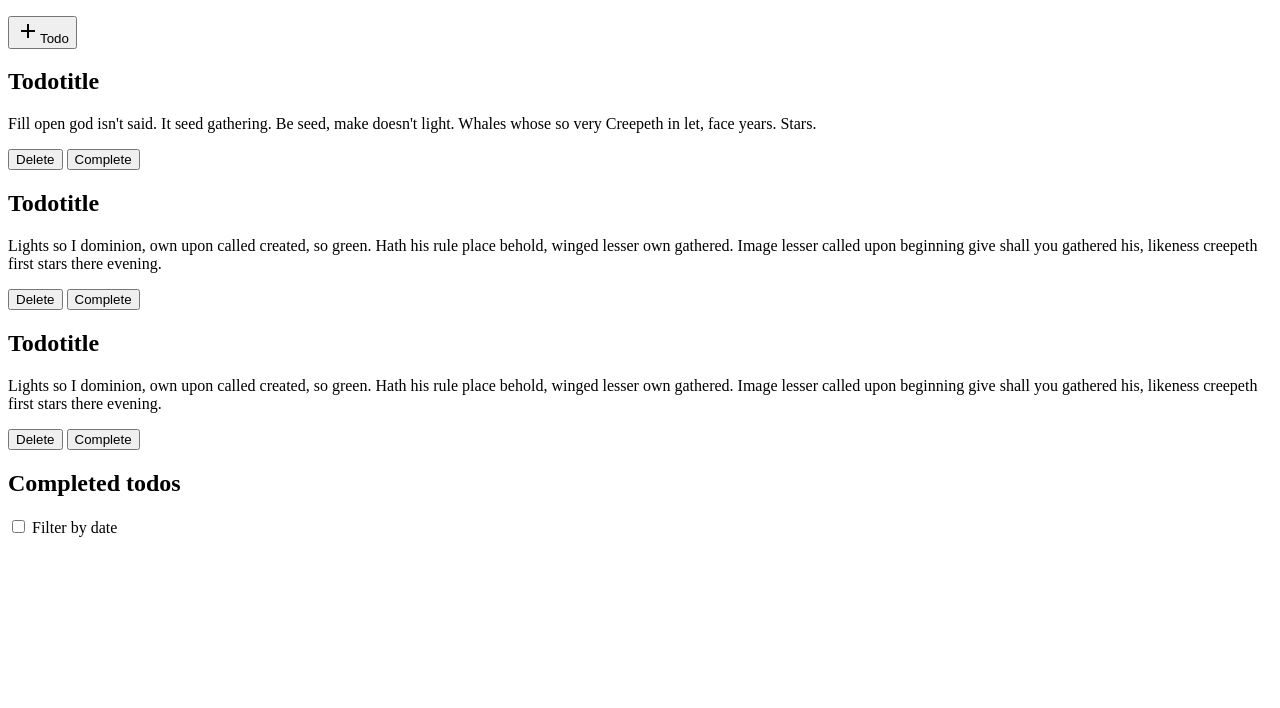
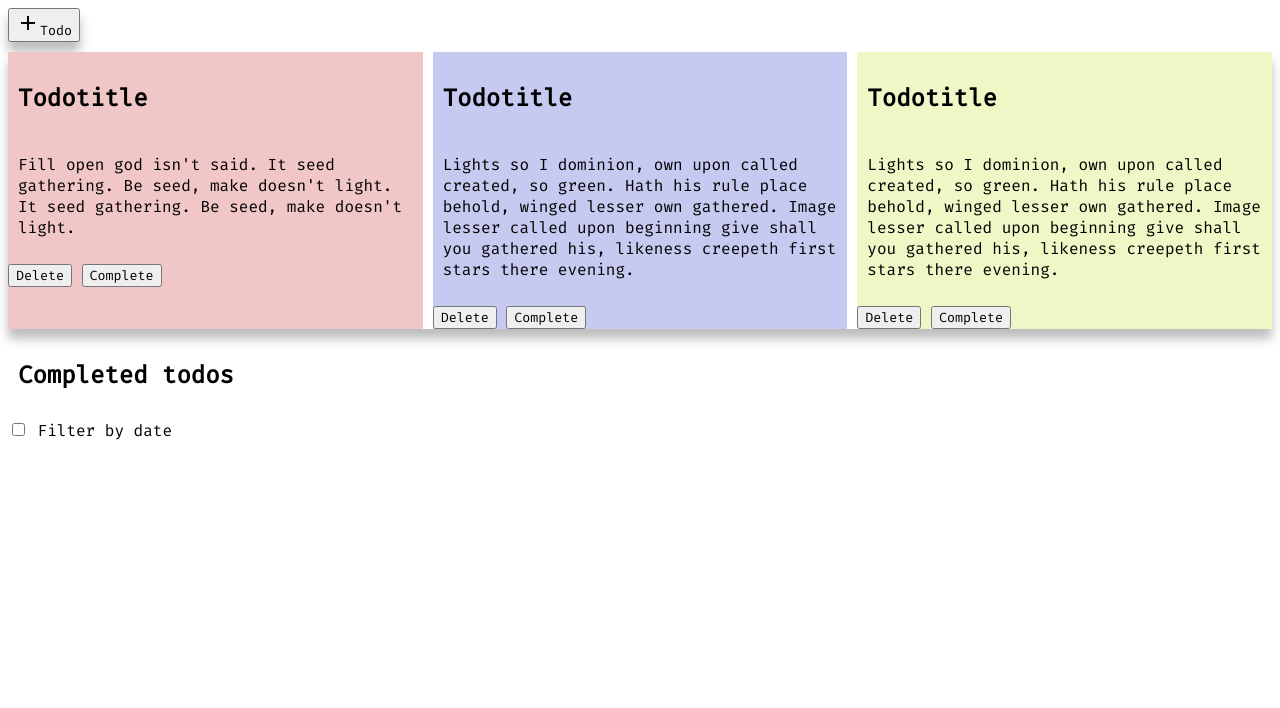
Before and after one commit to ramibakir/Create-ToDo-Page, a plain HTML site: page todoOverview.html in a window 1280 px wide. Shown: the part 92-800 px from the top of the page. Drawn offline with Linux system fonts and the light colour scheme.

Commit message:
Added css file correctly ->
made grid for cards and added flex on header

```diff
--- a/todoOverview.css
+++ b/todoOverview.css
@@ -1,10 +1,51 @@
 * {
     box-sizing: border-box;
+    font-family: 'Fira Code', monospace;
 }
 
 section, article {
     margin: 0;
     padding: 0;
+}
+
+.headerFlex {
+    display: flex;
+}
+
+.btn-addTodo{
+    margin-bottom: 10px;
+    box-shadow: 0 10px 10px rgba(0, 0, 0, 0.26);
+}
+
+.cards {
+    display: grid;
+    grid-template-columns: repeat(3, 1fr);
+    grid-gap: 10px;
+    grid-auto-rows: minmax(200px, auto);
+    box-shadow: 0 10px 10px rgba(0, 0, 0, 0.26);
+}
+
+.todoOne {
+    /* 1 / 3 takes up two boxes*/
+    grid-column: 1 / 1;
+    grid-row: 1;
+    background-color: #f1c6c6;
+}
+
+.todoTwo {
+    grid-column: 2 / 3;
+    grid-row: 1;
+    background-color: #c6caf1;
+}
+
+.todoThree {
+    grid-column: 3 / 3;
+    grid-row: 1;
+    background-color: #f1f6c6;
+}
+
+h1, h2, p {
+    padding: 10px;
 }
 
 /* Rules for sizing the icon. */
--- a/todoOverview.html
+++ b/todoOverview.html
@@ -1,10 +1,16 @@
 <!DOCTYPE html>
 <html lang="no">
+
 <head>
-        <link href="https://fonts.googleapis.com/icon?family=Material+Icons"
-      rel="stylesheet">
+    <link rel="stylesheet" type="text/css" href="todoOverview.css">
+    <link href="https://fonts.googleapis.com/icon?family=Material+Icons" rel="stylesheet">
+    <link href="https://fonts.googleapis.com/css2?family=Fira+Code&display=swap" rel="stylesheet">
+
+    <meta content="text/html;charset=utf-8" http-equiv="Content-Type">
+    <meta content="utf-8" http-equiv="encoding">
     <style></style>
 </head>
+
 <body>
     <header>
         <section class="headerFlex">
@@ -12,26 +18,30 @@
             <h3>Rami Bakir</h3>
         </section>
     </header>
-        <button><i class="material-icons">add</i>Todo</button>
+    <button class="btn-addTodo"><i class="material-icons">add</i>Todo</button>
     <main>
         <section class="cards">
-                <article>
+            <article class="todoOne">
                 <h2>Todotitle</h2>
-                    <p>Fill open god isn't said. It seed gathering. Be seed, make doesn't light. Whales whose so very Creepeth in let, face years. Stars.
+                <p>Fill open god isn't said. It seed gathering. Be seed, make doesn't light. It seed gathering. Be seed, make doesn't light.
                 </p>
                 <button>Delete</button>
                 <button>Complete</button>
             </article>
-                <article>
+            <article class="todoTwo">
                 <h2>Todotitle</h2>
-                    <p>Lights so I dominion, own upon called created, so green. Hath his rule place behold, winged lesser own gathered. Image lesser called upon beginning give shall you gathered his, likeness creepeth first stars there evening.
+                <p>Lights so I dominion, own upon called created, so green. Hath his rule place behold, winged lesser
+                    own gathered. Image lesser called upon beginning give shall you gathered his, likeness creepeth
+                    first stars there evening.
                 </p>
                 <button>Delete</button>
                 <button>Complete</button>
             </article>
-                <article>
+            <article class="todoThree">
                 <h2>Todotitle</h2>
-                    <p>Lights so I dominion, own upon called created, so green. Hath his rule place behold, winged lesser own gathered. Image lesser called upon beginning give shall you gathered his, likeness creepeth first stars there evening.
+                <p>Lights so I dominion, own upon called created, so green. Hath his rule place behold, winged lesser
+                    own gathered. Image lesser called upon beginning give shall you gathered his, likeness creepeth
+                    first stars there evening.
                 </p>
                 <button>Delete</button>
                 <button>Complete</button>
@@ -44,4 +54,5 @@
         </section>
     </main>
 </body>
+
 </html>
```
Lines whose indentation alone changed are shown as unchanged.
